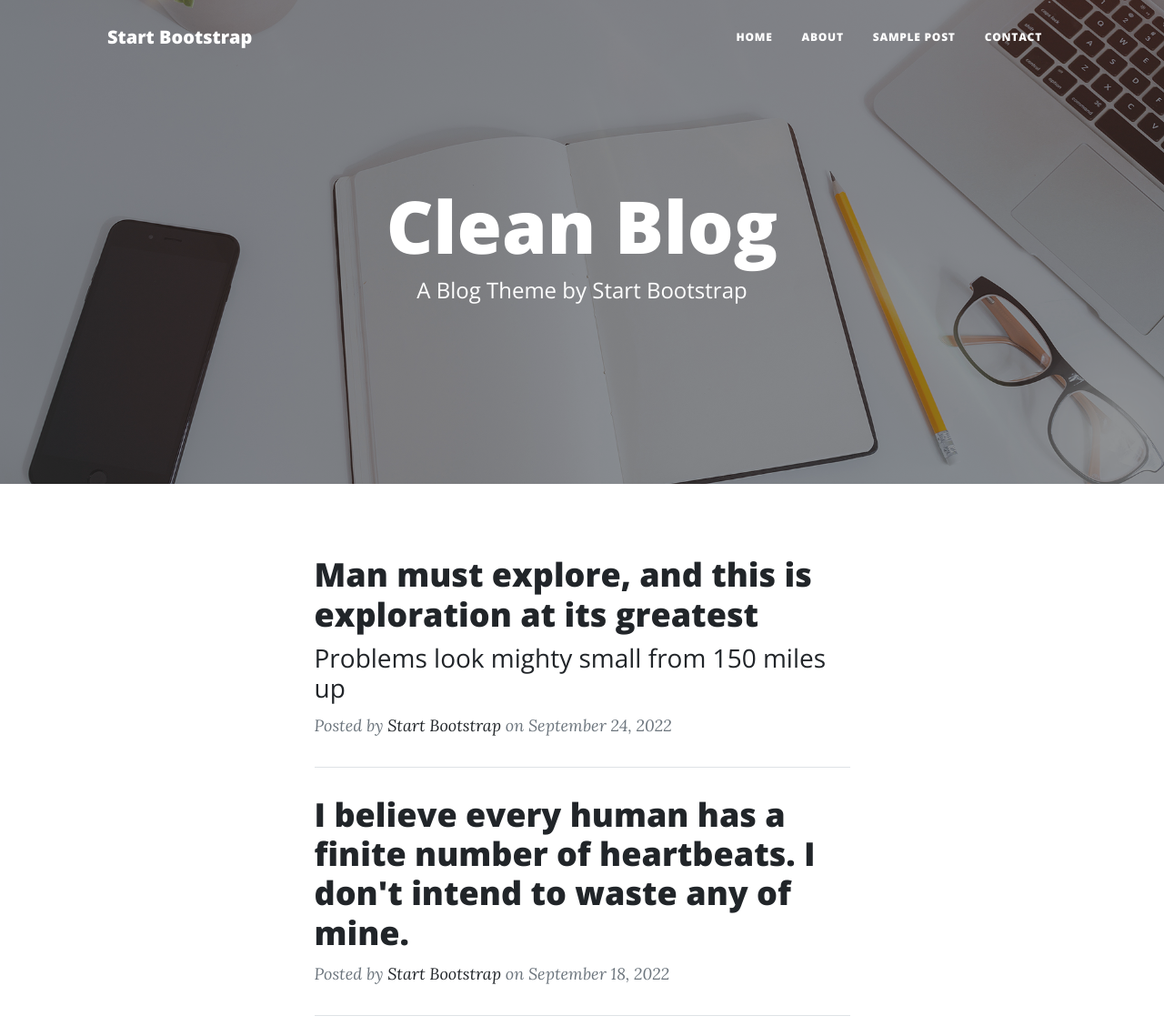
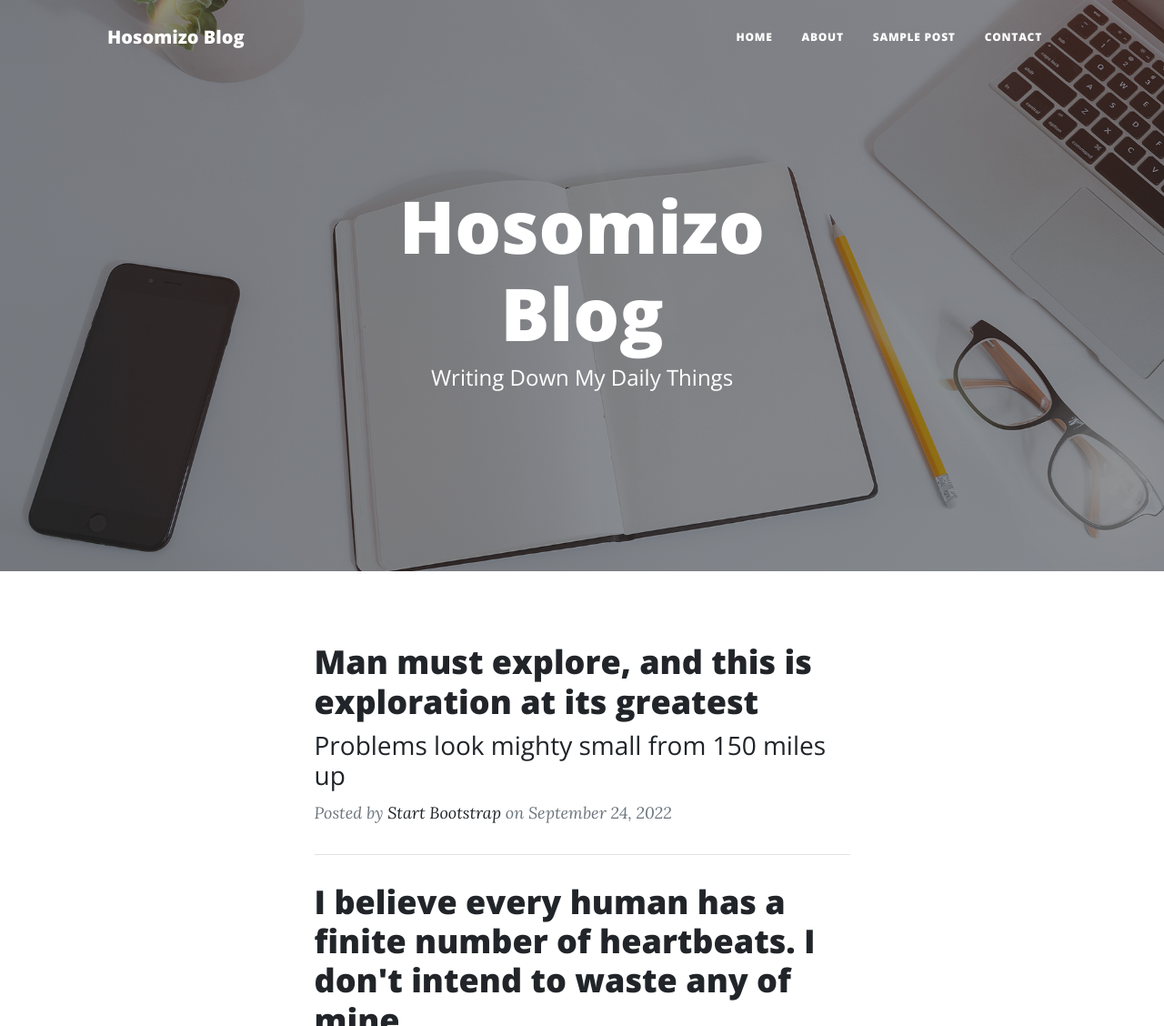
Before and after one commit to mizotti511/hosomizoblog, a plain HTML site: page index.html in a window 1280 px wide. Shown: the top 1128 px of the page at 91% size. Drawn offline with nearby package versions, Linux system fonts and the light colour scheme.

Commit message:
Update index.html

```diff
--- a/index.html
+++ b/index.html
@@ -5,7 +5,7 @@
         <meta name="viewport" content="width=device-width, initial-scale=1, shrink-to-fit=no" />
         <meta name="description" content="" />
         <meta name="author" content="" />
-        <title>Clean Blog - Start Bootstrap Theme</title>
+        <title>Hosomizo Blog</title>
         <link rel="icon" type="image/x-icon" href="assets/favicon.ico" />
         <!-- Font Awesome icons (free version)-->
         <script src="https://use.fontawesome.com/releases/v6.1.0/js/all.js" crossorigin="anonymous"></script>
@@ -19,7 +19,7 @@
         <!-- Navigation-->
         <nav class="navbar navbar-expand-lg navbar-light" id="mainNav">
             <div class="container px-4 px-lg-5">
-                <a class="navbar-brand" href="index.html">Start Bootstrap</a>
+                <a class="navbar-brand" href="index.html">Hosomizo Blog</a>
                 <button class="navbar-toggler" type="button" data-bs-toggle="collapse" data-bs-target="#navbarResponsive" aria-controls="navbarResponsive" aria-expanded="false" aria-label="Toggle navigation">
                     Menu
                     <i class="fas fa-bars"></i>
@@ -40,8 +40,8 @@
                 <div class="row gx-4 gx-lg-5 justify-content-center">
                     <div class="col-md-10 col-lg-8 col-xl-7">
                         <div class="site-heading">
-                            <h1>Clean Blog</h1>
-                            <span class="subheading">A Blog Theme by Start Bootstrap</span>
+                            <h1>Hosomizo Blog</h1>
+                            <span class="subheading">Writing Down My Daily Things</span>
                         </div>
                     </div>
                 </div>
```
